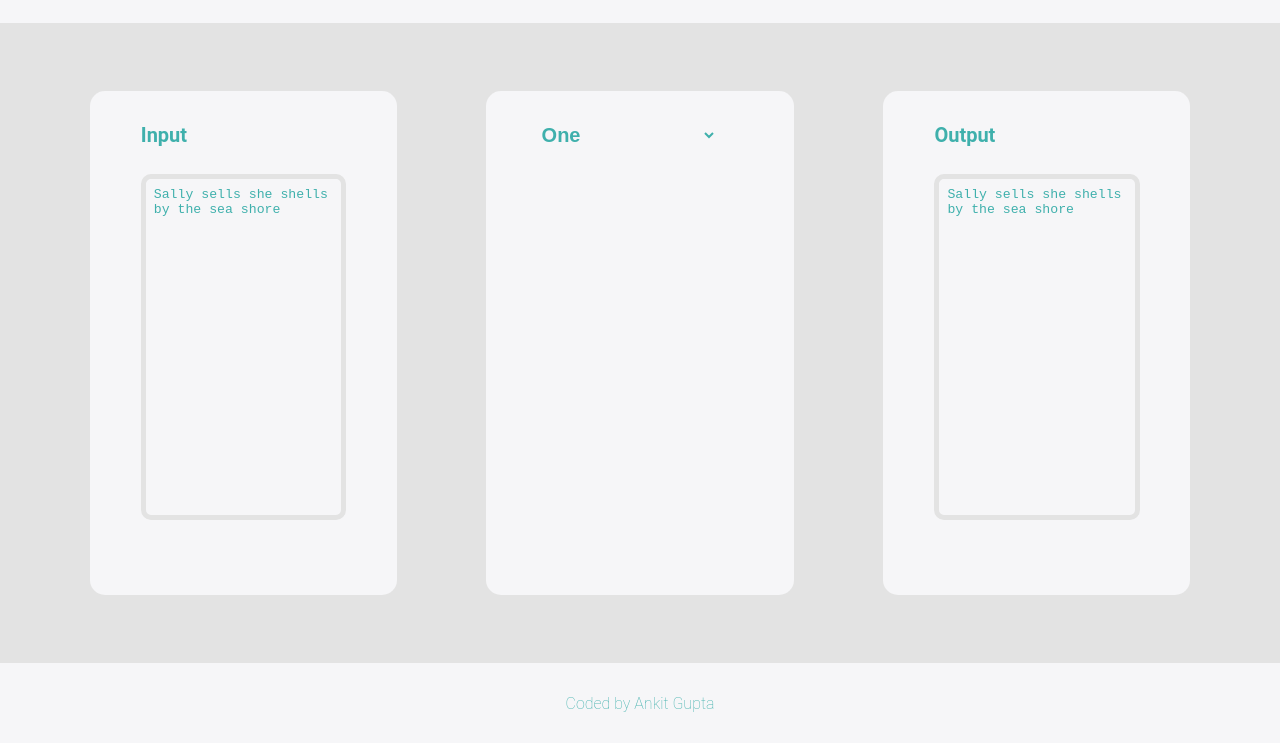
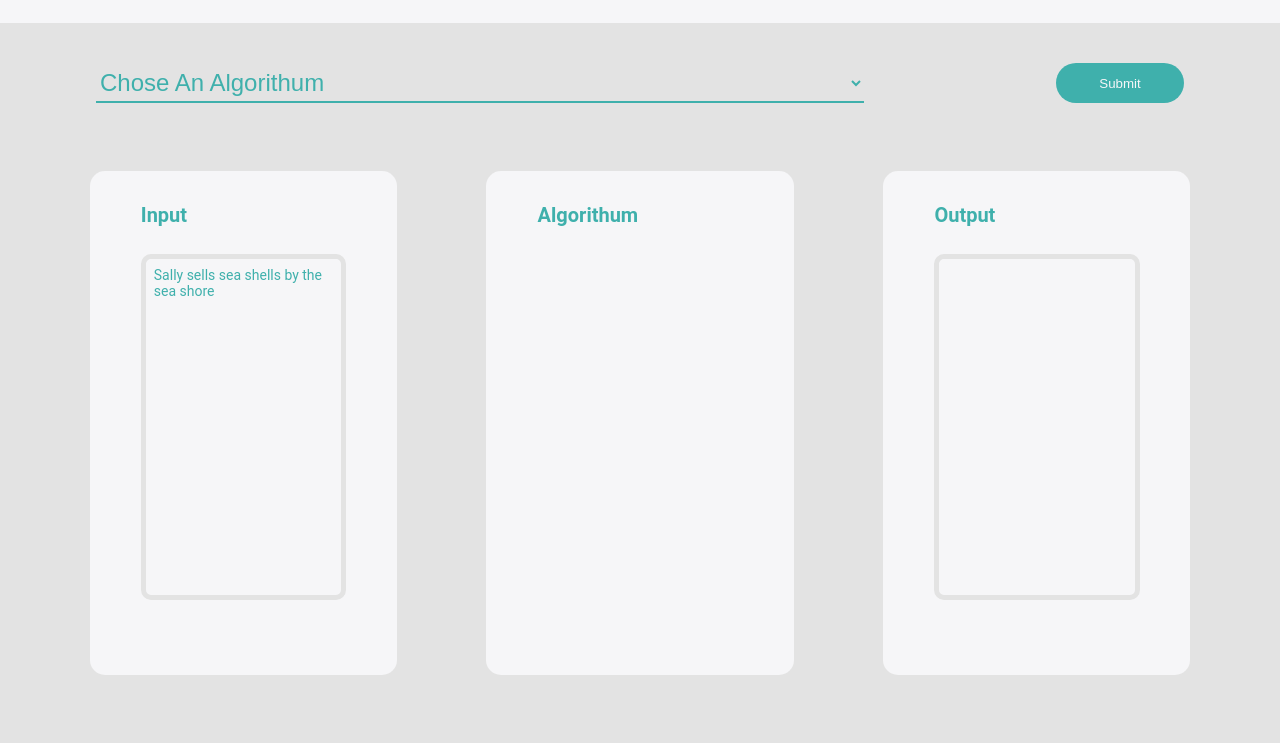
Before and after one commit to Ankit-04/cipherVisualizer, a plain HTML site: page index.html in a window 1280 px wide. Shown: the part 57-800 px from the top of the page. Drawn offline with Linux system fonts and the light colour scheme.

Commit message:
finished first algorithum

```diff
--- a/index.html
+++ b/index.html
@@ -13,31 +13,43 @@
             <p>Kryptor</p>
         </div>
     </header>
+    <div class="body">
+        <div class="dropdown">
+            <select onchange="displayAlgo()" name="algorithum" id="algo-select">
+                <option disabled selected hidden>chose an algorithum</option>
+                <option value="ceaser-cipher" >Ceaser Cipher</option>
+                <option value="alberti-cipher">Alberti cipher</option>
+            </select>
+            <button id="submit-button" onclick="eyncript()">Submit</button>
+        </div>
 
-    <div class="mainPage">
-        <div class="container" id="input-text">
-            <p id= "container-title">Input</p><br>
-            <textarea  class = "text-box" id="input-string"  onkeypress= "updateText()">Sally sells she shells by the sea shore</textarea>
-        </div>
-        <div class="container">
-            <select id = "myList">
-                <option value = "1">One</option>
-                <option value = "2">two</option>
-                <option value = "3">three</option>
-                <option value = "4">four</option>
-              </select>
-        </div>
-        <div class="container" id="input-text">
-            <p id= "container-title">Output</p><br>
-            <textarea  class = "text-box" id="output-text">Sally sells she shells by the sea shore</textarea>
+        <div class="mainPage">
+            <div class="container" id="input-text">
+                <p id= "container-title">Input</p><br>
+                <textarea  class = "text-box" id="input-string" >Sally sells sea shells by the sea shore</textarea>
+            </div>
+            <div class="container" id="algo-param">
+                <p id="container-title">Algorithum</p><br>
+                <div class="cipher" id="ceaser-cipher">
+                    <div class="form">
+                        <form>
+                            <label>Alphabet</label><br>
+                            <textarea  class = "ceaser-input" id="ceaser-input-alphabet" >abcdefghijklmnopqrstuvwxyz</textarea><br><br>
+                            <label>Shift</label><br>
+                            <input type="number" class="ceaser-input" id="ceaser-input-shift" min="1" max="26">
+                        </form>
+                    </div>
+                </div>
+                <div class="cipher" id="alberti-cipher">
+                    im alberti-cipher
+                </div>
+            </div>
+            <div class="container" id="output-text">
+                <p id= "container-title">Output</p><br>
+                <textarea  class = "text-box" id="output-string"></textarea>
+            </div>
         </div>
     </div>
-
-    <footer>
-        <div class="footer-text">
-            <p>Coded by Ankit Gupta</p>
-        </div>
-    </footer>
 
     <script src="main.js"></script>
 </body>
--- a/main.js
+++ b/main.js
@@ -1,3 +1,54 @@
-function updateText(){
-    document.getElementById('output-text').value = document.getElementById('input-string').value;
+function displayAlgo(){
+    var list = document.getElementById("algo-select");
+    var len = list.options.length;
+    var opt;
+    var selected;
+
+    for ( var i = 1; i < len; i++ ) {
+        opt = list.options[i];
+        if ( opt.selected === true ) {
+            selected = opt.value;
+        }
+        if(opt.value != null){
+            document.getElementById(opt.value).style.display = "none";
+        }
+    }
+    document.getElementById(selected).style.display = "flex";
 }
+
+function eyncript(){
+    var list = document.getElementById("algo-select");
+    var input = document.getElementById("input-string").value;
+    var output;
+
+    switch (list.selectedIndex){
+        case 1:
+            output = ceaserCihper(input);
+            break;
+        case 2:
+            albertiCihper();
+            break;
+    }
+    document.getElementById("output-string").innerHTML = output;
+}
+function ceaserCihper(text){
+    var letters = document.getElementById("ceaser-input-alphabet").value;
+    var shift = parseInt(document.getElementById("ceaser-input-shift").value);
+    var message = text.toLowerCase();
+    var len = message.length;
+
+    message = message.split("")
+    letters = letters.split("");
+
+    for (var i = 0; i < len; i++){
+        if (message[i] === " "){
+            continue;
+        }
+        var index = letters.indexOf(message[i]);
+        index = (index + shift) %26;
+        message[i] = letters[index]
+    }
+
+    return message.join("");
+
+}
--- a/style.css
+++ b/style.css
@@ -7,8 +7,7 @@ body{
     flex-wrap: wrap;
 }
 
-header,
-footer
+header
 {
    background-color:  #F6F6F8;
    height: 10vh;
@@ -16,9 +15,14 @@ footer
    color: #3FB0AC;
    display: flex;
    flex-wrap: wrap;
+   padding-top: 0vh;
+   justify-content: flex-start;
+
 }
-header{
-    padding-top: 0vh;
+
+.dropdown{
+    height: 10vh;
+    background-color: #E3E3E3;
 }
 .mainPage{
     background-color: #E3E3E3;
@@ -28,9 +32,6 @@ header{
     flex-wrap: wrap;
     justify-content: space-evenly;
     align-items: center;
-}
-.footer{
-    color: #3FB0AC;
 }
 .title{
     margin: 0vh;
@@ -82,17 +83,68 @@ header{
     background-color: #F6F6F8;
     color: #3FB0AC;
     padding: 1vh;
-    font-size: 1.65vh;
+    font-size: 1.75vh;
     resize: none;
+    font-family: 'Roboto', sans-serif;
 }
-#myList{
-    background-color:transparent;
+.dropdown{
+    display: flex;
+    justify-content: space-around;
+    align-items: flex-end;
+}
+#algo-select{
+    width: 60vw;
+    height: 5vh;
     border: none;
     outline: none;
-    font-size: 2.5vh;
-    font-weight: 700;
+    background-color: transparent;
     color: #3FB0AC;
+    font-size: 3vh;
+    text-transform: capitalize;
+    border-bottom:2px solid #3FB0AC;
+}
+#submit-button{
+    width:10vw;
+    height: 5vh;
+    border: none;
+    outline: none;
+    background-color: #3FB0AC;
+    color: #F6F6F8;
+    border-radius: 30px;
+}
+#submit-button:active{
+    transform: translateY(0.25vh) ;
+}
+.cipher{
+    display: none;
+}
+.form{
+    display: flex;
+
+}
+.ceaser-input{
+    border: 5px #E3E3E3;
+    border-style: solid;
+    color: #3FB0AC;
+    background-color: #F6F6F8;
+    outline: none;
+    width: 14vw;
+    font-size: 1.75vh;
+    padding: 1vh;
     margin-top: 1vh;
-    margin-bottom: 1vh;
-    width: 14vw;
 }
+
+label{
+    font-size: 2vh;
+}
+
+#ceaser-input-alphabet{
+    height: 15vh;
+    border-radius: 10px;
+    resize: none;
+    font-family: 'Roboto', sans-serif;
+}
+#ceaser-input-shift{
+    border-radius: 10px;
+    text-align: center;
+}
```
